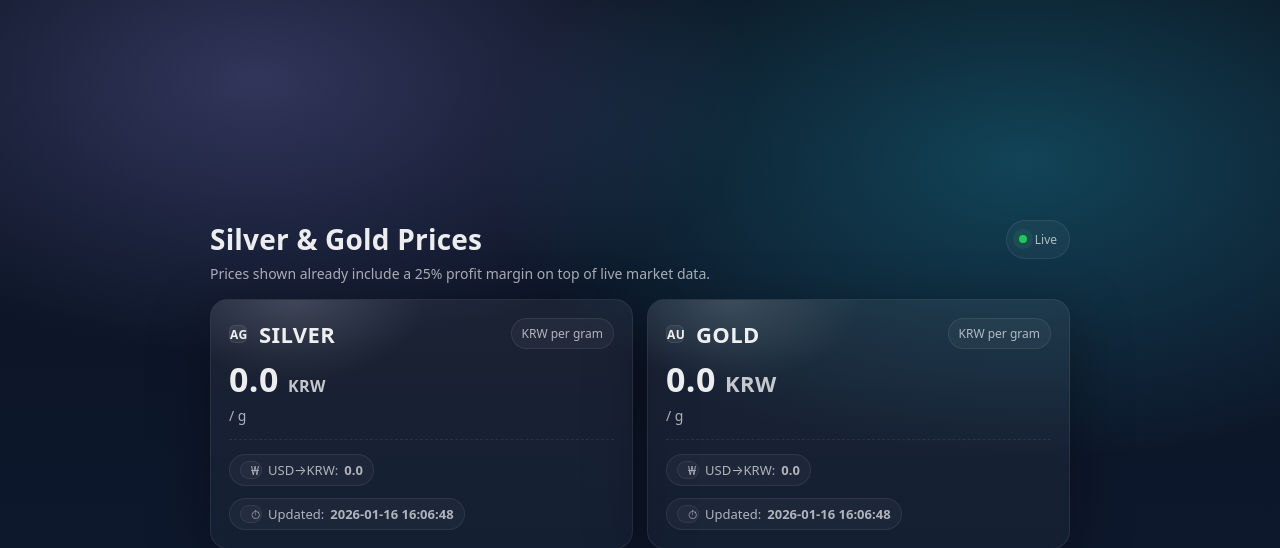
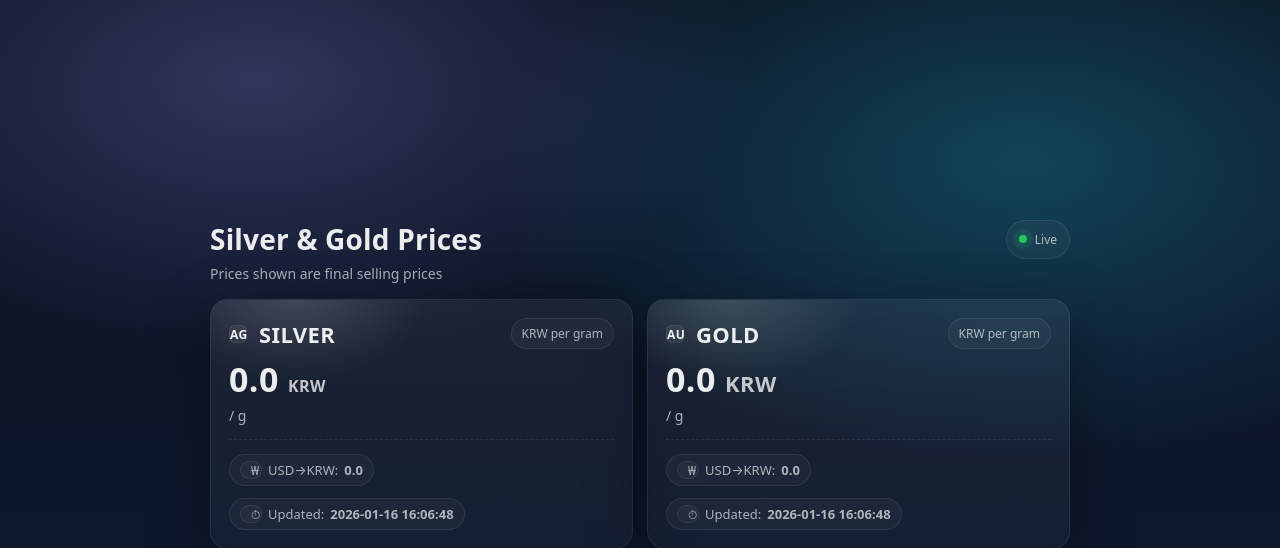
Before and after one commit to ZlataRudenko/silver-gold-tracker, a FastAPI app: page / in a window 1280 px wide. Shown: the top 548 px of the page. Run offline with FastAPI, Linux system fonts and the light colour scheme.

Commit message:
Initial version: silver & gold tracker

```diff
--- a/templates/index.html
+++ b/templates/index.html
@@ -207,7 +207,7 @@
       <div>
         <h1 class="title">Silver & Gold Prices</h1>
         <p class="subtitle">
-        Prices shown already include a 25% profit margin on top of live market data.
+         Prices shown are final selling prices
         </p>
       </div>
 
```
